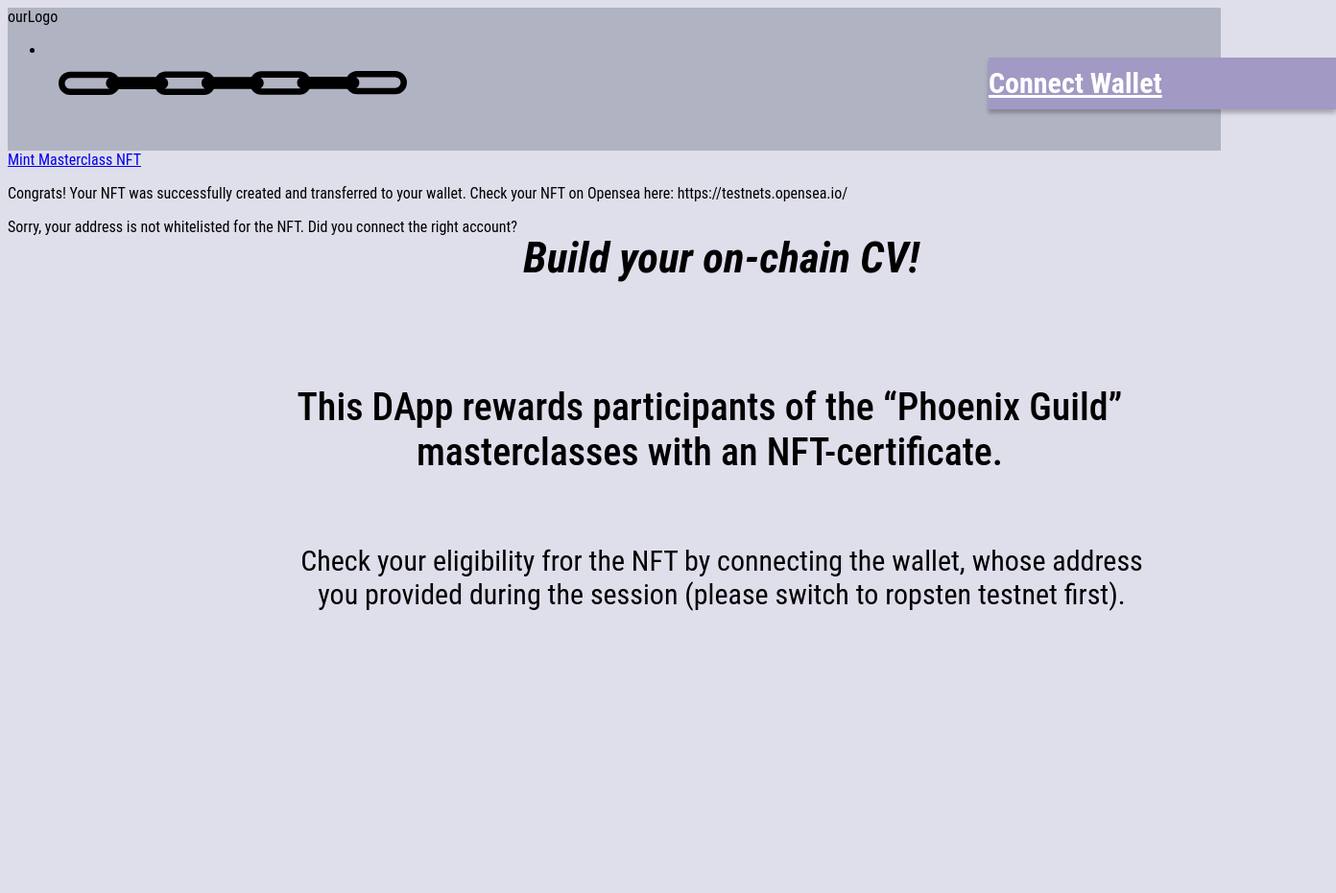
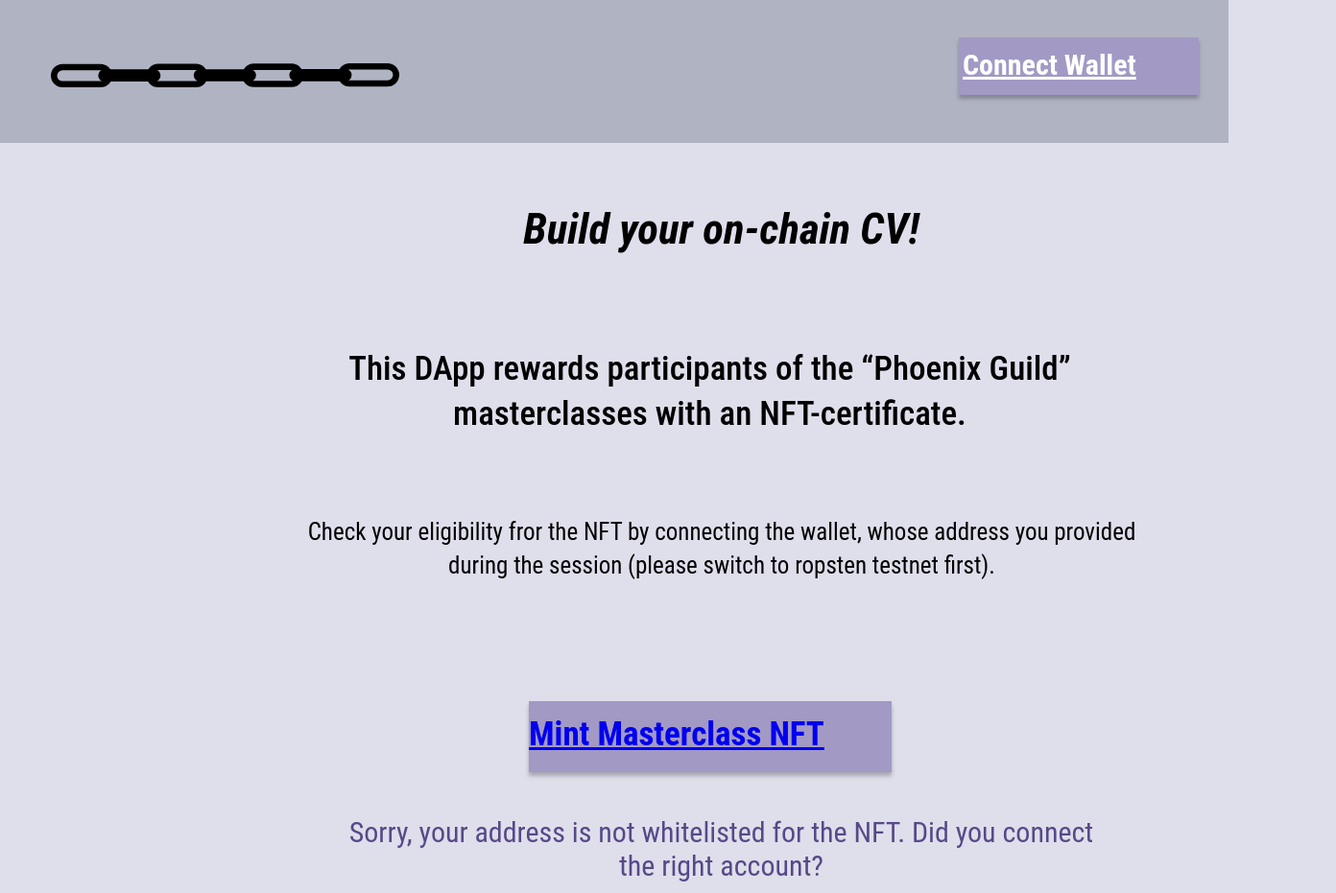
Before and after one commit to naboeth/MasterclassNFT, a website: page index.html in a window 1280 px wide. Shown: the whole page at 96% size, 1392 px wide, since content can reach past the window. Before the commit the page ends 800 px from the top, so only its background shows below. Drawn offline with Linux system fonts and the light colour scheme.

Commit message:
fix mint description

```diff
--- a/app.js
+++ b/app.js
@@ -0,0 +1,5 @@
+if (/** Tokenmint successful*/ false) {
+  window.document.getElementsByClassName("positive").style.display = "block";
+} else {
+  window.document.getElementsByClassName("negative").style.display = "block";
+}
--- a/index.html
+++ b/index.html
@@ -12,23 +12,18 @@
     <div class="nav-container">
         <nav>
           <div class="logo">
-            ourLogo
           </div>
 
           <ul class="nav-items">
             <a href="#">
               <img class="ourLogo" src="pictures/chain.svg" alt="" />
             </a>
-            <li>
               <a class="mintnftbutton" href="#">Connect Wallet</a>
-            </li>
           </ul>
 
         </nav>
       </div>
 
-
-      <div class="content">
     <div class="information">
       <header>
         <h1>Build your on-chain CV!</h1>
@@ -40,18 +35,20 @@
         whose address you provided during the session (please switch to
         ropsten testnet first). </p>
     <div>
-      </div>
 
     <div class="mintingprocess">
       <a href="#"> Mint Masterclass NFT</a>
     </div>
 
-        </div class="mintingmessage">
-          <p>Congrats! Your NFT was successfully created and transferred
-          to your wallet. Check your NFT on Opensea here: https://testnets.opensea.io/</p>
-          <p>Sorry, your address is not whitelisted for the NFT.
-          Did you connect the right account?</p>
+    <div class="mintingmessage">
+      <div class="positive">
+        Congrats! Your NFT was successfully created and transferred to your wallet. Check your NFT on Opensea <a href="https://testnets.opensea.io/" target="_blank">here</a>.
       </div>
+
+      <div class="negative">Sorry, your address is not whitelisted for the NFT. Did you connect the right account?
+      </div>
+    </div>
+
 
 
 
--- a/style.css
+++ b/style.css
@@ -1,6 +1,6 @@
 * {
   box-sizing: border-box;
-  /* margin: 0; */
+  margin: 0;
 }
 
 body {
@@ -34,29 +34,24 @@ nav .mintnftbutton {
   box-sizing: border-box;
 
   position: absolute;
-  width: 330px;
-  height: 76px;
+  width: 250px;
+  height: 60px;
   left: 999px;
   top: 39px;
+  padding: 4px;
 
   background: #a299c5;
   box-shadow: 0px 4px 4px rgba(0, 0, 0, 0.25);
 
-  position: absolute;
-  width: 362px;
-  height: 54px;
-  left: 1022px;
-  top: 52px;
-
   font-family: "Roboto Condensed", sans-serif;
   font-weight: 700;
   font-size: 30px;
-  line-height: 53px;
+  line-height: 50px;
 
   color: #ffffff;
 }
 
-header h1 {
+.information h1 {
   position: absolute;
   width: 903px;
   height: 100px;
@@ -83,7 +78,7 @@ header h1 {
   font-family: "Roboto Condensed", sans-serif;
   font-style: normal;
   font-weight: 500;
-  font-size: 40px;
+  font-size: 35px;
   line-height: 47px;
   text-align: center;
 
@@ -100,21 +95,42 @@ header h1 {
   font-family: "Roboto Condensed", sans-serif;
   font-style: normal;
   font-weight: 400;
-  font-size: 30px;
+  font-size: 25px;
   line-height: 35px;
   text-align: center;
 
   color: #000000;
 }
 
-.mintingmessage p {
+.mintingprocess {
+  box-sizing: border-box;
+
+  position: absolute;
+  width: 378px;
+  height: 74px;
+  left: 551px;
+  top: 731px;
+
+  background: #a299c5;
+  box-shadow: 0px 4px 4px rgba(0, 0, 0, 0.25);
+
+  font-family: "Roboto Condensed", sans-serif;
+  font-style: normal;
+  font-weight: 700;
+  font-size: 35px;
+  line-height: 70px;
+
+  color: #ffffff;
+}
+
+.positive {
   position: absolute;
   width: 805px;
   height: 81px;
   left: 337px;
-  top: 780px;
+  top: 850px;
 
-  font-family: "Roboto Condensed";
+  font-family: "Roboto Condensed", sans-serif;
   font-style: normal;
   font-weight: 400;
   font-size: 30px;
@@ -122,4 +138,27 @@ header h1 {
   text-align: center;
 
   color: #564988;
+
+  /*Show after successful mint*/
+  display: none;
 }
+
+.negative {
+  position: absolute;
+  width: 805px;
+  height: 81px;
+  left: 349px;
+  top: 850px;
+
+  font-family: "Roboto Condensed", sans-serif;
+  font-style: normal;
+  font-weight: 400;
+  font-size: 30px;
+  line-height: 35px;
+  text-align: center;
+
+  color: #564988;
+
+  /*Show after failed mint*/
+  display: block;
+}
```
Lines whose indentation alone changed are shown as unchanged.
